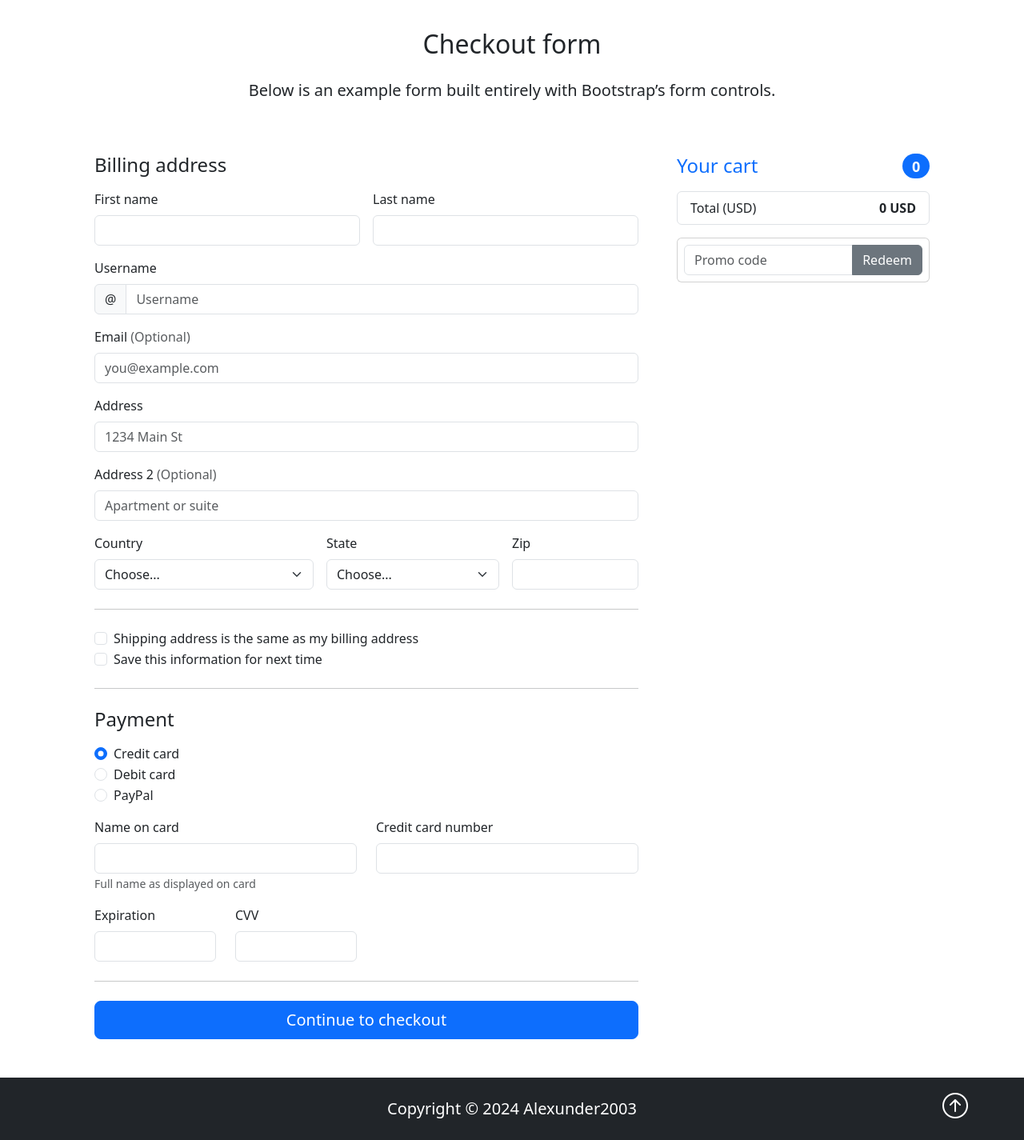
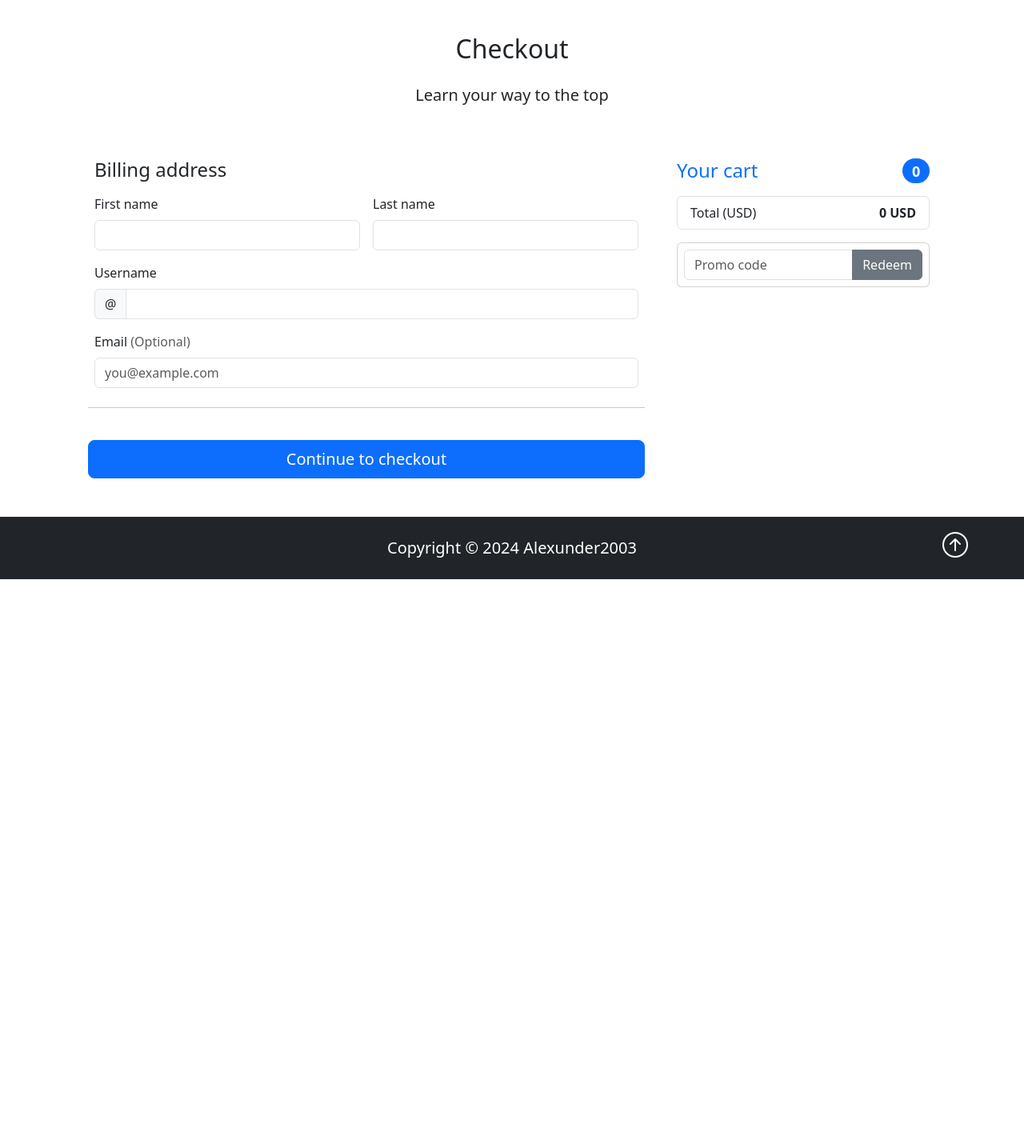
Before and after one commit to AlexUnder2003/SkillMart, a Django app: page /cart/ in a window 1280 px wide. Shown: the part 76-1501 px from the top of the page at 80% size. After the commit the page ends 800 px from the top, so only its background shows below. Run offline with Django 4.2, Linux system fonts and the light colour scheme.

Commit message:
Edit cart template

```diff
--- a/education/cart/views.py
+++ b/education/cart/views.py
@@ -2,6 +2,7 @@ import json
 
 from django.shortcuts import render, redirect
 
+from django.contrib.auth.models import User
 from mycourses.models import PurchasedCourse
 from .models import Order
 
@@ -41,20 +42,19 @@ def add_to_cart(request, product_id):
     products = load_products()
     cart = request.session.get('cart', {})
 
-    print(f"Cart before adding: {cart}")  # Отладка
+    print(f"Cart before adding: {cart}")
 
-    product = products.get(str(product_id))  # Преобразуйте product_id в строку
+    product = products.get(str(product_id))
     if product:
         if str(product_id) in cart:
             cart[str(product_id)]['quantity'] += 1
-            print(f"Updated quantity for product {product_id}: {cart[str(product_id)]}")  # Отладка
+
         else:
             cart[str(product_id)] = {
                 'quantity': 1,
                 'title': product['title'],
                 'price': product['price'],
             }
-            print(f"Added product {product_id} to cart: {cart[str(product_id)]}")  # Отладка
 
         request.session['cart'] = cart
 
@@ -62,23 +62,22 @@ def add_to_cart(request, product_id):
 
 
 def cart(request):
-    # Получаем корзину из сессии
     cart = request.session.get('cart', {})
 
     total_price = sum(item.get('quantity', 0) * item.get('price', 0) for item in cart.values())
 
-    # Получаем данные пользователя, если он вошел в систему
+
     user_data = {}
     if request.user.is_authenticated:
         user_data = {
             'first_name': request.user.first_name,
             'last_name': request.user.last_name,
             'email': request.user.email,
-            # Здесь можно добавить и другие поля, если они есть
+            'username': request.user.username,
         }
 
     return render(request, 'pages/cart.html', {
         'cart_items': cart,
         'total_price': total_price,
-        'user_data': user_data  # Передаем данные пользователя в шаблон
+        'user_data': user_data
     })
--- a/education/templates/pages/cart.html
+++ b/education/templates/pages/cart.html
@@ -6,8 +6,8 @@
 {% block content %}
 <div class="container p-5">
     <div class="py-5 text-center">
-        <h2 class="p-3">Checkout form</h2>
-        <p class="lead">Below is an example form built entirely with Bootstrap’s form controls.</p>
+        <h2 class="p-3">Checkout</h2>
+        <p class="lead">Learn your way to the top</p>
     </div>
 
     <div class="row g-5">
@@ -21,7 +21,7 @@
                 <li class="list-group-item d-flex justify-content-between lh-sm">
                     <div>
                         <h6 class="my-0">{{ item.title }}</h6>
-                        <small class="text-body-secondary">{{ item.description }}</small>
+                        <small class="text-body-secondary">{{ item.description }}</small>  <!-- Убедитесь, что description есть -->
                     </div>
                     <span class="text-body-secondary">{{ item.price }} USD</span>
                 </li>
@@ -39,6 +39,7 @@
                 </div>
             </form>
         </div>
+
         <div class="col-md-7 col-lg-8">
             <h4 class="mb-3">Billing address</h4>
             <form method="post" action="{% url 'cart:checkout' %}" class="needs-validation" novalidate>
@@ -46,155 +47,39 @@
                 <div class="row g-3">
                     <div class="col-sm-6">
                         <label for="firstName" class="form-label">First name</label>
-              <input type="text" class="form-control" id="firstName" placeholder="" value="" required>
-              <div class="invalid-feedback">
-                Valid first name is required.
-              </div>
+                        <input type="text" class="form-control" id="firstName" name="first_name"
+                               value="{{ user_data.first_name }}" required>
+                        <div class="invalid-feedback">Valid first name is required.</div>
                     </div>
 
                     <div class="col-sm-6">
                         <label for="lastName" class="form-label">Last name</label>
-              <input type="text" class="form-control" id="lastName" placeholder="" value="" required>
-              <div class="invalid-feedback">
-                Valid last name is required.
-              </div>
+                        <input type="text" class="form-control" id="lastName" name="last_name"
+                               value="{{ user_data.last_name }}" required>
+                        <div class="invalid-feedback">Valid last name is required.</div>
                     </div>
 
                     <div class="col-12">
                         <label for="username" class="form-label">Username</label>
                         <div class="input-group has-validation">
                             <span class="input-group-text">@</span>
-                <input type="text" class="form-control" id="username" placeholder="Username" required>
-              <div class="invalid-feedback">
-                  Your username is required.
-                </div>
+                            <input type="text" class="form-control" id="username" name="username"
+                                   value="{{ user_data.username }}" required>
+                            <div class="invalid-feedback">Your username is required.</div>
                         </div>
                     </div>
 
                     <div class="col-12">
                         <label for="email" class="form-label">Email <span class="text-body-secondary">(Optional)</span></label>
-              <input type="email" class="form-control" id="email" placeholder="you@example.com">
-              <div class="invalid-feedback">
-                Please enter a valid email address for shipping updates.
+                        <input type="email" class="form-control" id="email" name="email" placeholder="you@example.com"
+                               value="{{ user_data.email }}">
+                        <div class="invalid-feedback">Please enter a valid email address for shipping updates.</div>
                     </div>
-            </div>
-
-            <div class="col-12">
-              <label for="address" class="form-label">Address</label>
-              <input type="text" class="form-control" id="address" placeholder="1234 Main St" required>
-              <div class="invalid-feedback">
-                Please enter your shipping address.
-              </div>
-            </div>
-
-            <div class="col-12">
-              <label for="address2" class="form-label">Address 2 <span class="text-body-secondary">(Optional)</span></label>
-              <input type="text" class="form-control" id="address2" placeholder="Apartment or suite">
-            </div>
-
-            <div class="col-md-5">
-              <label for="country" class="form-label">Country</label>
-              <select class="form-select" id="country" required>
-                <option value="">Choose...</option>
-                <option>United States</option>
-              </select>
-              <div class="invalid-feedback">
-                Please select a valid country.
-              </div>
-            </div>
-
-            <div class="col-md-4">
-              <label for="state" class="form-label">State</label>
-              <select class="form-select" id="state" required>
-                <option value="">Choose...</option>
-                <option>California</option>
-              </select>
-              <div class="invalid-feedback">
-                Please provide a valid state.
-              </div>
-            </div>
-
-            <div class="col-md-3">
-              <label for="zip" class="form-label">Zip</label>
-              <input type="text" class="form-control" id="zip" placeholder="" required>
-              <div class="invalid-feedback">
-                Zip code required.
-              </div>
-            </div>
-          </div>
-
                     <hr class="my-4">
-
-          <div class="form-check">
-            <input type="checkbox" class="form-check-input" id="same-address">
-            <label class="form-check-label" for="same-address">Shipping address is the same as my billing address</label>
-          </div>
-
-          <div class="form-check">
-            <input type="checkbox" class="form-check-input" id="save-info">
-            <label class="form-check-label" for="save-info">Save this information for next time</label>
-          </div>
-
-          <hr class="my-4">
-
-          <h4 class="mb-3">Payment</h4>
-
-          <div class="my-3">
-            <div class="form-check">
-              <input id="credit" name="paymentMethod" type="radio" class="form-check-input" checked required>
-              <label class="form-check-label" for="credit">Credit card</label>
-            </div>
-            <div class="form-check">
-              <input id="debit" name="paymentMethod" type="radio" class="form-check-input" required>
-              <label class="form-check-label" for="debit">Debit card</label>
-            </div>
-            <div class="form-check">
-              <input id="paypal" name="paymentMethod" type="radio" class="form-check-input" required>
-              <label class="form-check-label" for="paypal">PayPal</label>
-            </div>
-          </div>
-
-          <div class="row gy-3">
-            <div class="col-md-6">
-              <label for="cc-name" class="form-label">Name on card</label>
-              <input type="text" class="form-control" id="cc-name" placeholder="" required>
-              <small class="text-body-secondary">Full name as displayed on card</small>
-              <div class="invalid-feedback">
-                Name on card is required
-              </div>
-            </div>
-
-            <div class="col-md-6">
-              <label for="cc-number" class="form-label">Credit card number</label>
-              <input type="text" class="form-control" id="cc-number" placeholder="" required>
-              <div class="invalid-feedback">
-                Credit card number is required
-              </div>
-            </div>
-
-            <div class="col-md-3">
-              <label for="cc-expiration" class="form-label">Expiration</label>
-              <input type="text" class="form-control" id="cc-expiration" placeholder="" required>
-              <div class="invalid-feedback">
-                Expiration date required
-              </div>
-            </div>
-
-            <div class="col-md-3">
-              <label for="cc-cvv" class="form-label">CVV</label>
-              <input type="text" class="form-control" id="cc-cvv" placeholder="" required>
-              <div class="invalid-feedback">
-                Security code required
-              </div>
-            </div>
-          </div>
-
-          <hr class="my-4">
-
                     <button class="w-100 btn btn-primary btn-lg" type="submit">Continue to checkout</button>
                 </form>
             </div>
         </div>
-  </main>
+    </div>
 </div>
 {% endblock %}
```
Also changed, not shown: education/db.sqlite3. Lines whose indentation alone changed are shown as unchanged.
